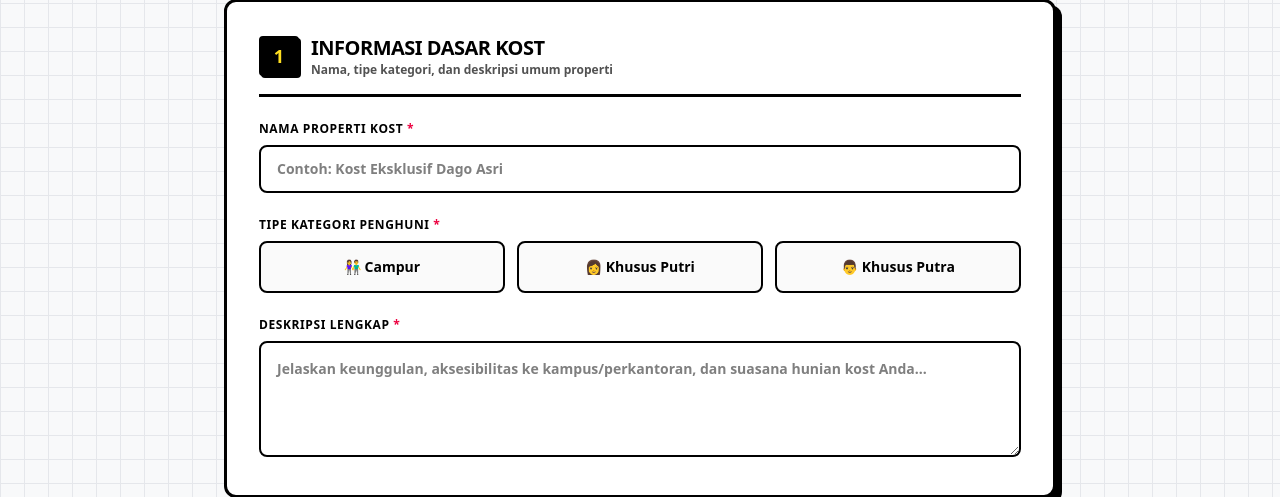
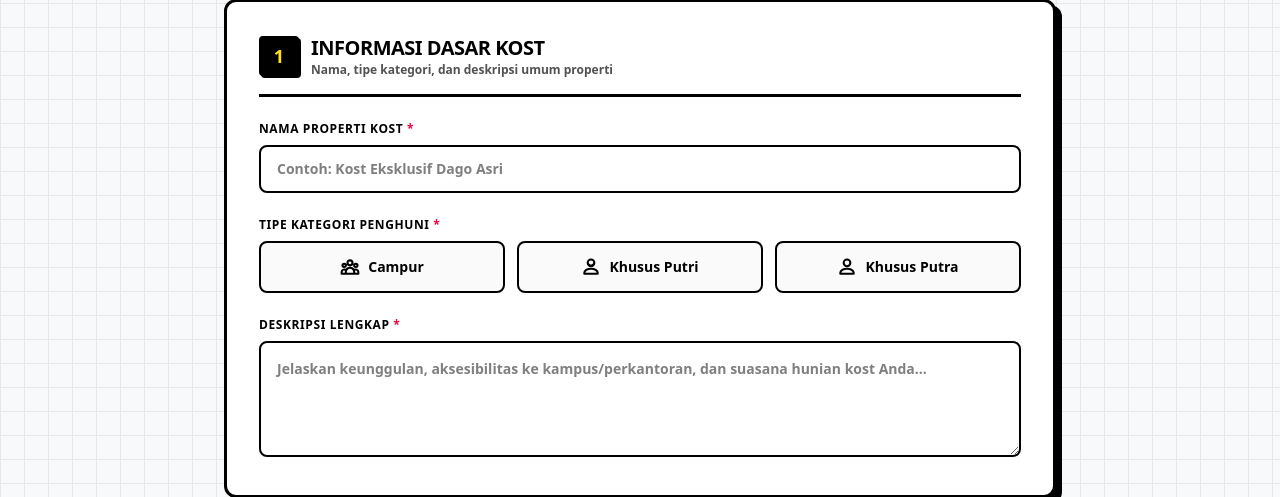
Before and after one commit to Limzy71/kost_bandung_app, a Laravel app: page /dashboard/kost/create in a window 1280 px wide. Shown: the part 376-873 px from the top of the page. Run offline with Laravel 12, Linux system fonts and the light colour scheme; a user stored in the database is signed in; data comes from the database, SQL or seed files in the repository; style sheets or scripts are compiled from the project's sources; some libraries are stand-ins or nearby versions.

Commit message:
style(dashboard): replace emojis with thick svg icons
Replace emojis in Tipe Kategori Penghuni radio buttons in create-kost
with thick stroke inline SVG icons matching Neo-Brutalism design.

```diff
--- a/resources/views/livewire/dashboard/create-kost.blade.php
+++ b/resources/views/livewire/dashboard/create-kost.blade.php
@@ -66,21 +66,32 @@
                         <label class="cursor-pointer">
                             <input type="radio" wire:model="gender_type" value="campur" class="peer sr-only">
                             <div class="px-4 py-3.5 rounded-lg border-2 border-black text-center font-black text-xs md:text-sm text-black bg-zinc-50 hover:bg-yellow-100 peer-checked:bg-yellow-400 peer-checked:shadow-[3px_3px_0px_0px_rgba(0,0,0,1)] transition-all flex items-center justify-center gap-2">
-                                <span>👫 Campur</span>
+                                <svg class="w-4 h-4 md:w-5 md:h-5 text-black stroke-[2.5]" fill="none" stroke="currentColor" viewBox="0 0 24 24">
+                                    <path stroke-linecap="round" stroke-linejoin="round" d="M17 20h5v-2a3 3 0 00-5.356-1.857M17 20H7m10 0v-2c0-.656-.126-1.283-.356-1.857M7 20H2v-2a3 3 0 015.356-1.857M7 20v-2c0-.656.126-1.283.356-1.857m0 0a5.002 5.002 0 019.288 0M15 7a3 3 0 11-6 0 3 3 0 016 0zm6 3a2 2 0 11-4 0 2 2 0 014 0zM7 10a2 2 0 11-4 0 2 2 0 014 0z"/>
+                                </svg>
+                                <span>Campur</span>
                             </div>
                         </label>
 
                         <label class="cursor-pointer">
                             <input type="radio" wire:model="gender_type" value="putri" class="peer sr-only">
                             <div class="px-4 py-3.5 rounded-lg border-2 border-black text-center font-black text-xs md:text-sm text-black bg-zinc-50 hover:bg-pink-100 peer-checked:bg-pink-400 peer-checked:shadow-[3px_3px_0px_0px_rgba(0,0,0,1)] transition-all flex items-center justify-center gap-2">
-                                <span>👩 Khusus Putri</span>
+                                <svg class="w-4 h-4 md:w-5 md:h-5 text-black stroke-[2.5]" fill="none" stroke="currentColor" viewBox="0 0 24 24">
+                                    <path stroke-linecap="round" stroke-linejoin="round" d="M12 14c-4.418 0-8 2.239-8 5v1h16v-1c0-2.761-3.582-5-8-5z"/>
+                                    <circle cx="12" cy="7" r="4" stroke-linecap="round" stroke-linejoin="round"/>
+                                    <path stroke-linecap="round" stroke-linejoin="round" d="M9.5 9c.5.8 1.5 1.2 2.5 1.2s2-.4 2.5-1.2"/>
+                                </svg>
+                                <span>Khusus Putri</span>
                             </div>
                         </label>
 
                         <label class="cursor-pointer">
                             <input type="radio" wire:model="gender_type" value="putra" class="peer sr-only">
                             <div class="px-4 py-3.5 rounded-lg border-2 border-black text-center font-black text-xs md:text-sm text-black bg-zinc-50 hover:bg-cyan-100 peer-checked:bg-cyan-300 peer-checked:shadow-[3px_3px_0px_0px_rgba(0,0,0,1)] transition-all flex items-center justify-center gap-2">
-                                <span>👨 Khusus Putra</span>
+                                <svg class="w-4 h-4 md:w-5 md:h-5 text-black stroke-[2.5]" fill="none" stroke="currentColor" viewBox="0 0 24 24">
+                                    <path stroke-linecap="round" stroke-linejoin="round" d="M16 7a4 4 0 11-8 0 4 4 0 018 0zM12 14c-4.418 0-8 2.239-8 5v1h16v-1c0-2.761-3.582-5-8-5z"/>
+                                </svg>
+                                <span>Khusus Putra</span>
                             </div>
                         </label>
                     </div>
```
